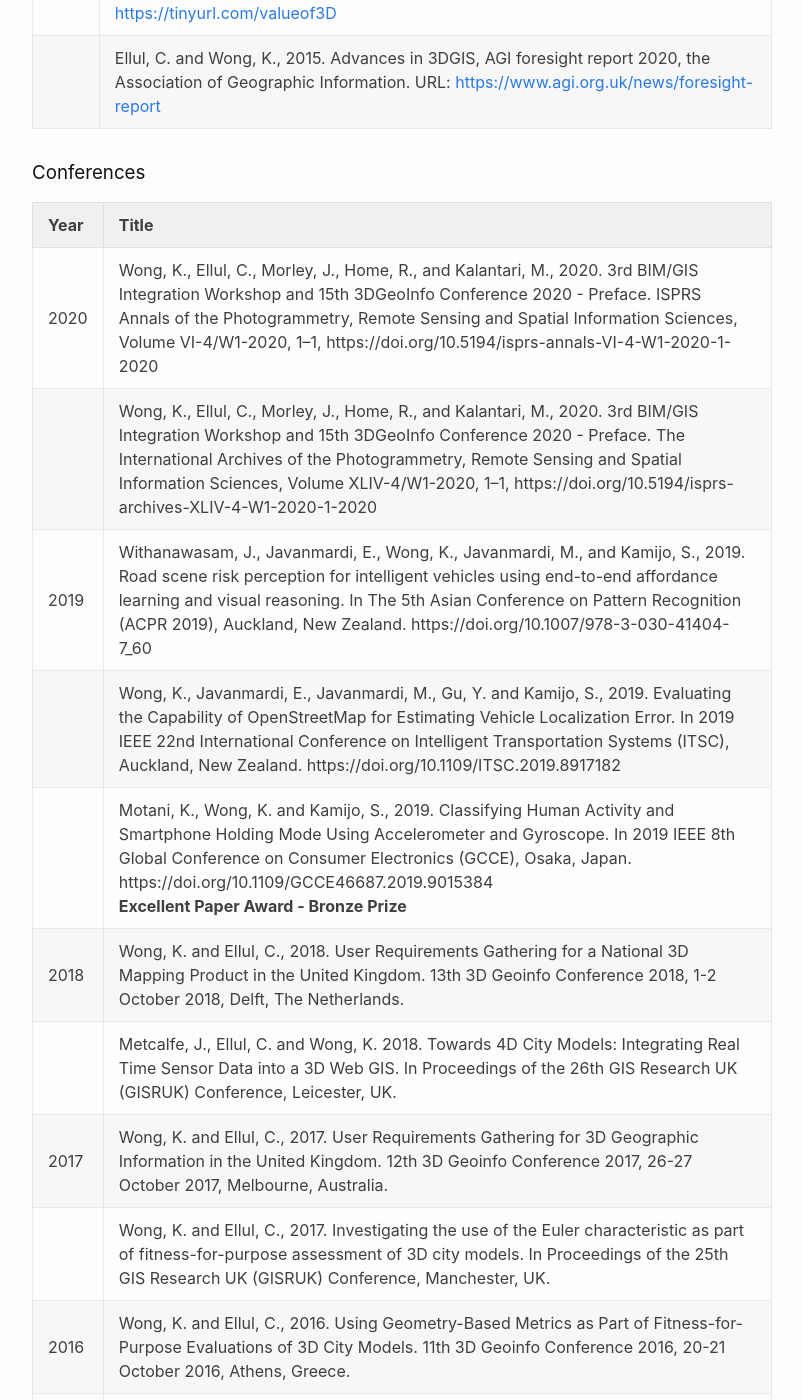
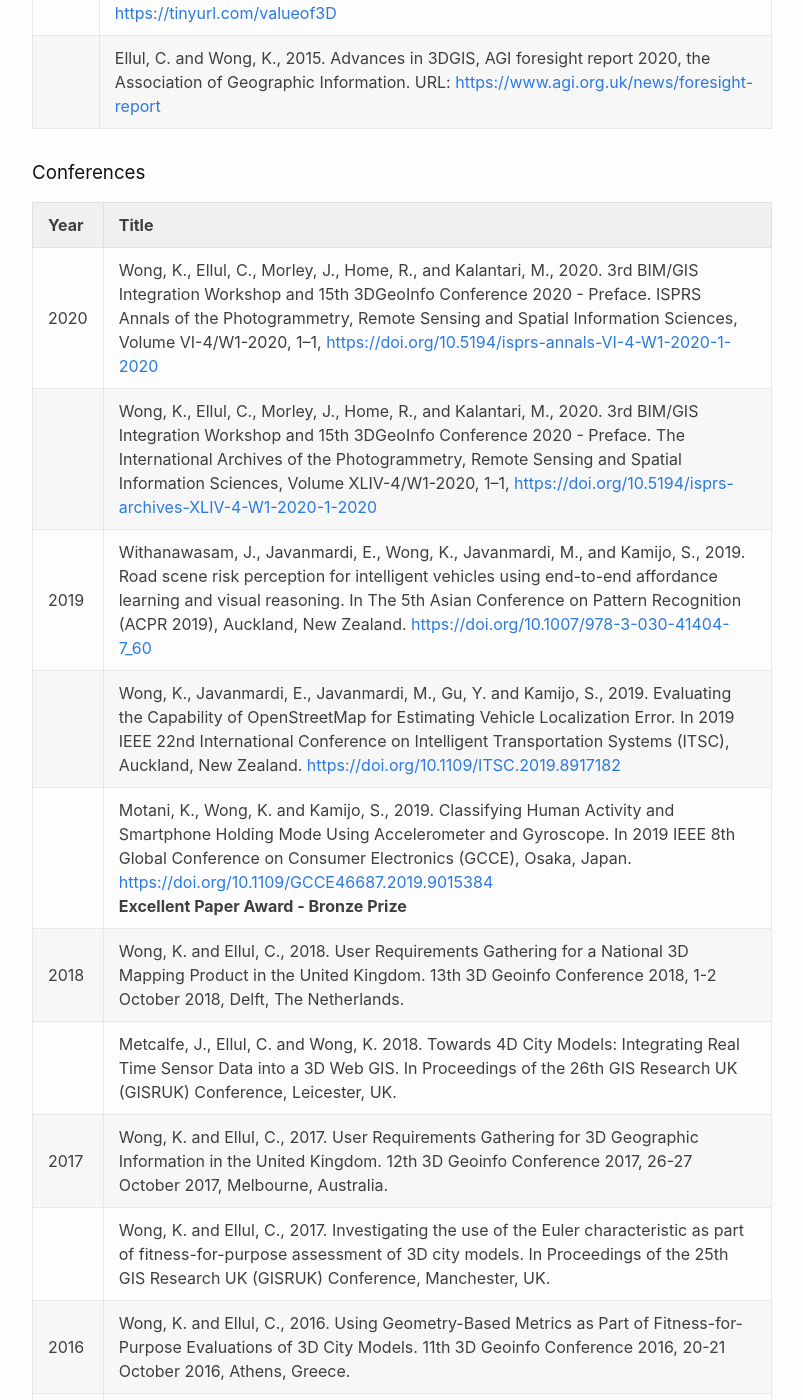
Before and after one commit to kel196/kel196.github.io, a Jekyll site: the page built from index.md, in a window 1280 px wide and 1400 px high, scrolled down 4778 px. Shown: the whole window, without its empty margins (238-1041 px from the left). Built offline with Jekyll 4.4.1, drawn with Linux system fonts in a browser that asks for light colours; our own code applies the rules of GitHub Pages for plain Markdown files; part of the change alters nothing that is shown; some of the changed text lies outside the part shown.

Commit message:
Update index.md

```diff
--- a/index.md
+++ b/index.md
@@ -135,11 +135,11 @@ The award provides a tax-free stipend of £18,590 per annum for four years, plus
 
 | Year | Title                                                        |
 | ---- | ------------------------------------------------------------ |
-| 2020 | Wong, K., Ellul, C., Morley, J., Home, R., and Kalantari, M., 2020. 3rd BIM/GIS Integration Workshop and 15th 3DGeoInfo Conference 2020 - Preface. ISPRS Annals of the Photogrammetry, Remote Sensing and Spatial Information Sciences, Volume VI-4/W1-2020, 1–1, https://doi.org/10.5194/isprs-annals-VI-4-W1-2020-1-2020 |
-|      | Wong, K., Ellul, C., Morley, J., Home, R., and Kalantari, M., 2020. 3rd BIM/GIS Integration Workshop and 15th 3DGeoInfo Conference 2020 - Preface. The International Archives of the Photogrammetry, Remote Sensing and Spatial Information Sciences, Volume XLIV-4/W1-2020, 1–1, https://doi.org/10.5194/isprs-archives-XLIV-4-W1-2020-1-2020 |
-| 2019 | Withanawasam, J., Javanmardi, E., Wong, K., Javanmardi, M., and Kamijo, S., 2019. Road scene risk perception for intelligent vehicles using end-to-end affordance learning and visual reasoning. In The 5th Asian Conference on Pattern Recognition (ACPR 2019), Auckland, New Zealand. https://doi.org/10.1007/978-3-030-41404-7_60 |
-|      | Wong, K., Javanmardi, E., Javanmardi, M., Gu, Y. and Kamijo, S., 2019. Evaluating the Capability of OpenStreetMap for Estimating Vehicle Localization Error. In 2019 IEEE 22nd International Conference on Intelligent Transportation Systems (ITSC), Auckland, New Zealand. https://doi.org/10.1109/ITSC.2019.8917182 |
-|      | Motani, K., Wong, K. and Kamijo, S., 2019. Classifying Human Activity and Smartphone Holding Mode Using Accelerometer and Gyroscope. In 2019 IEEE 8th Global Conference on Consumer Electronics (GCCE), Osaka, Japan. https://doi.org/10.1109/GCCE46687.2019.9015384 <br />**Excellent Paper Award - Bronze Prize** |
+| 2020 | Wong, K., Ellul, C., Morley, J., Home, R., and Kalantari, M., 2020. 3rd BIM/GIS Integration Workshop and 15th 3DGeoInfo Conference 2020 - Preface. ISPRS Annals of the Photogrammetry, Remote Sensing and Spatial Information Sciences, Volume VI-4/W1-2020, 1–1, [https://doi.org/10.5194/isprs-annals-VI-4-W1-2020-1-2020](https://doi.org/10.5194/isprs-annals-VI-4-W1-2020-1-2020) |
+|      | Wong, K., Ellul, C., Morley, J., Home, R., and Kalantari, M., 2020. 3rd BIM/GIS Integration Workshop and 15th 3DGeoInfo Conference 2020 - Preface. The International Archives of the Photogrammetry, Remote Sensing and Spatial Information Sciences, Volume XLIV-4/W1-2020, 1–1, [https://doi.org/10.5194/isprs-archives-XLIV-4-W1-2020-1-2020](https://doi.org/10.5194/isprs-archives-XLIV-4-W1-2020-1-2020) |
+| 2019 | Withanawasam, J., Javanmardi, E., Wong, K., Javanmardi, M., and Kamijo, S., 2019. Road scene risk perception for intelligent vehicles using end-to-end affordance learning and visual reasoning. In The 5th Asian Conference on Pattern Recognition (ACPR 2019), Auckland, New Zealand. [https://doi.org/10.1007/978-3-030-41404-7_60](https://doi.org/10.1007/978-3-030-41404-7_60) |
+|      | Wong, K., Javanmardi, E., Javanmardi, M., Gu, Y. and Kamijo, S., 2019. Evaluating the Capability of OpenStreetMap for Estimating Vehicle Localization Error. In 2019 IEEE 22nd International Conference on Intelligent Transportation Systems (ITSC), Auckland, New Zealand. [https://doi.org/10.1109/ITSC.2019.8917182](https://doi.org/10.1109/ITSC.2019.8917182) |
+|      | Motani, K., Wong, K. and Kamijo, S., 2019. Classifying Human Activity and Smartphone Holding Mode Using Accelerometer and Gyroscope. In 2019 IEEE 8th Global Conference on Consumer Electronics (GCCE), Osaka, Japan. [https://doi.org/10.1109/GCCE46687.2019.9015384](https://doi.org/10.1109/GCCE46687.2019.9015384) <br />**Excellent Paper Award - Bronze Prize** |
 | 2018 | Wong, K. and Ellul, C., 2018. User Requirements Gathering for a National 3D Mapping Product in the United Kingdom. 13th 3D Geoinfo Conference 2018, 1-2 October 2018, Delft, The Netherlands. |
 |      | Metcalfe, J., Ellul, C. and Wong, K. 2018. Towards 4D City Models: Integrating Real Time Sensor Data into a 3D Web GIS. In Proceedings of the 26th GIS Research UK (GISRUK) Conference, Leicester, UK. |
 | 2017 | Wong, K. and Ellul, C., 2017. User Requirements Gathering for 3D Geographic Information in the United Kingdom. 12th 3D Geoinfo Conference 2017, 26-27 October 2017, Melbourne, Australia. |
@@ -154,7 +154,7 @@ The award provides a tax-free stipend of £18,590 per annum for four years, plus
 
 | Degree | Title                                                        |
 | ------ | ------------------------------------------------------------ |
-| EngD   | Wong, K., 2018. Towards a National 3D Mapping Product for Great Britain. EngD thesis, University College London. https://discovery.ucl.ac.uk/id/eprint/10047505/ |
+| EngD   | Wong, K., 2018. Towards a National 3D Mapping Product for Great Britain. EngD thesis, University College London. [https://discovery.ucl.ac.uk/id/eprint/10047505/](https://discovery.ucl.ac.uk/id/eprint/10047505/) |
 | MRes   | Wong, K., 2014. Designing 3D Geographic Information for Navigation Using Google Glass. MRes thesis, University College London. |
 | MSc    | Wong, K. 2012. Enhancing Positioning of Photovoltaic Panels Using 3D Geographic Information. MSc thesis, University College London. |
 | BSc    | Wong, K., 2011. Assessing Photovoltaic Potential in Hawaii. BSc thesis, University of Southampton |
@@ -168,10 +168,10 @@ The award provides a tax-free stipend of £18,590 per annum for four years, plus
 |      | *Talk:* Manipulating, Querying and Quantifying 3D Geographic Information Using the Oracle Spatial Java API, UK Oracle User Group Spatial & Graph SIG. London, UK. |
 | 2016 | *Workshop:* 3D GIS Workshop and Tutorial - GISRUK '16. GIS Research UK, University of Greenwich. London, UK. |
 |      | *Talk:* What is 3D GIS? Talks for Undergraduates Geomatic Students from University of Applied Sciences and Arts Northwestern Switzerland. London, UK |
-| 2015 | *Panel:* 3D GIS — Is visualisation enough? GeoCom 2015: Resilient Futures, Warwick, UK. https://www.agi.org.uk/about/resources/category/93-geocom-resilient-futures?download=161:geocom-2015-online-event-guide |
-|      | *Talk:* What Should We Map? — 3D GIS for navigation. An evening of 3D GIS, BCS (Location Information Specialist Group) & AGI (UK3DSIG). British Computer Society, London, UK. https://www.agi.org.uk/component/civicrm/?task=civicrm/event/info&Itemid=242 |
-|      | *Workshop:* 3D GIS Workshop and Tutorial - GISRUK '15. GIS Research UK, University of Leeds. Leeds, UK. http://leeds.gisruk.org/workshops.html#3DGIS |
-| 2014 | *Talk:* Designing 3D GI for Navigation Using Google Glass. EuroSDR/ISPRS: Workshop for Capturing National Scale 3D Models, Ordnance Survey, Southampton, UK. http://www.eurosdr.net/workshops/efficient-capturing-3d-objects-national-level-focus-buildings-and-infrastructure |
+| 2015 | *Panel:* 3D GIS — Is visualisation enough? GeoCom 2015: Resilient Futures, Warwick, UK. [https://www.agi.org.uk/about/resources/category/93-geocom-resilient-futures?download=161:geocom-2015-online-event-guide](https://www.agi.org.uk/about/resources/category/93-geocom-resilient-futures?download=161:geocom-2015-online-event-guide) |
+|      | *Talk:* What Should We Map? — 3D GIS for navigation. An evening of 3D GIS, BCS (Location Information Specialist Group) & AGI (UK3DSIG). British Computer Society, London, UK. [https://www.agi.org.uk/component/civicrm/?task=civicrm/event/info&Itemid=242](https://www.agi.org.uk/component/civicrm/?task=civicrm/event/info&Itemid=242) |
+|      | *Workshop:* 3D GIS Workshop and Tutorial - GISRUK '15. GIS Research UK, University of Leeds. Leeds, UK. [http://leeds.gisruk.org/workshops.html#3DGIS](http://leeds.gisruk.org/workshops.html#3DGIS) |
+| 2014 | *Talk:* Designing 3D GI for Navigation Using Google Glass. EuroSDR/ISPRS: Workshop for Capturing National Scale 3D Models, Ordnance Survey, Southampton, UK. [http://www.eurosdr.net/workshops/efficient-capturing-3d-objects-national-level-focus-buildings-and-infrastructure](http://www.eurosdr.net/workshops/efficient-capturing-3d-objects-national-level-focus-buildings-and-infrastructure) |
 
 ---
 
```
